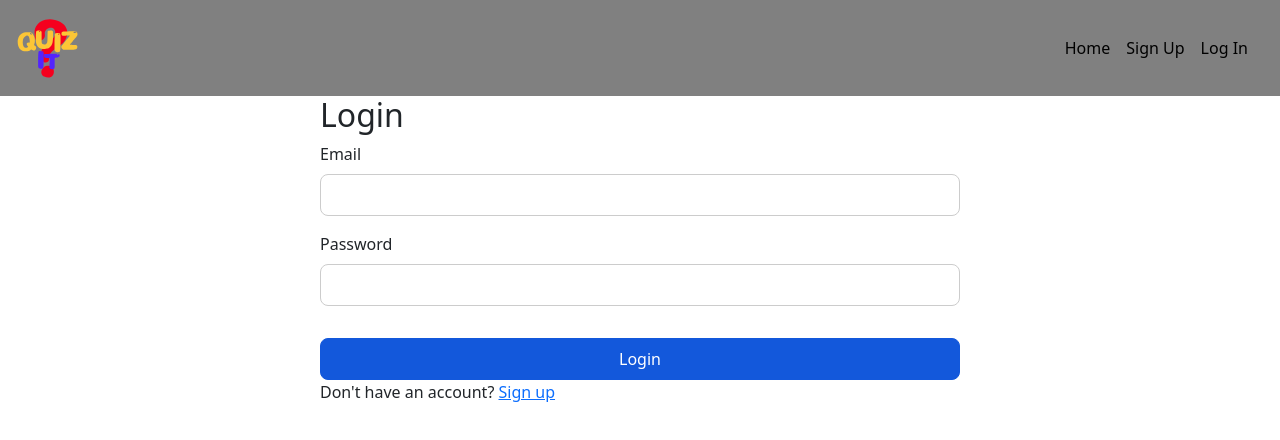
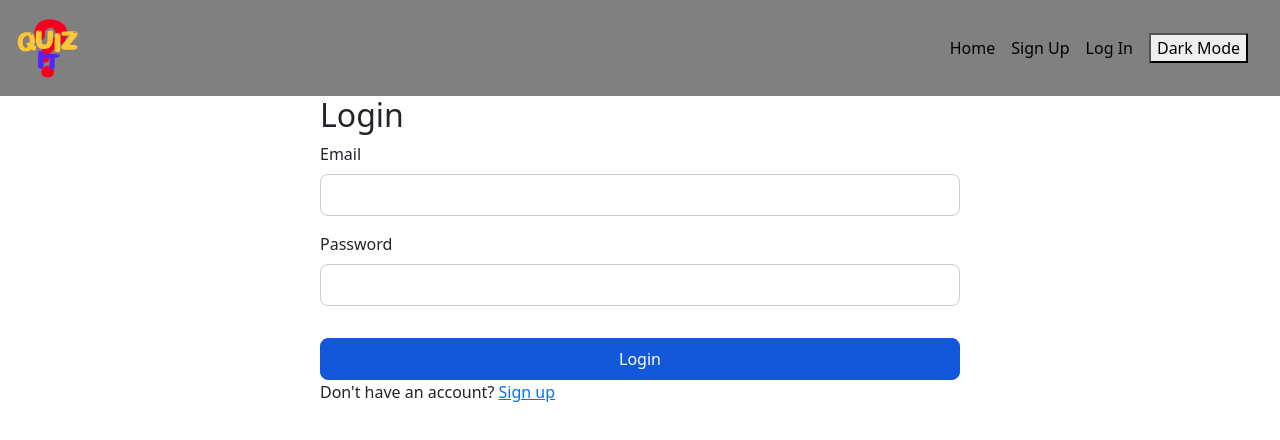
Before and after one commit to mashalnaeem/mashal-naeem-quizit, a React (Create React App) app: page /login in a window 1280 px wide. Shown: the top 440 px of the page. Built offline with nearby package versions, Linux system fonts and the light colour scheme.

Commit message:
add dark/light mode functionality to the app by using a button in the nav-bar

```diff
--- a/src/App.js
+++ b/src/App.js
@@ -34,6 +34,7 @@ function App() {
         <Header />
         <Routes>
           <Route path="/" element={<HomePage />} />
+          <Route path="/:userId/home" element={<HomePage />} />
           <Route path="/signup" element={<SignupPage />} />
           <Route path="/login" element={<LoginPage />} />
           <Route path="/:userId/profile" element={<ProfilePage handleShow={handleShow} />} />
--- a/src/components/Header/Header.js
+++ b/src/components/Header/Header.js
@@ -1,15 +1,33 @@
-import React from 'react';
+import { useState } from 'react';
 import "./Header.scss";
 import logo from "../../assets/logo/logo.svg";
 import { Link } from 'react-router-dom';
 
 function Header() {
+  const [isDarkMode, setIsDarkMode] = useState(false); // State for dark mode
+
+  const toggleDarkMode = () => {
+    // Toggle dark mode state
+    setIsDarkMode(prevMode => !prevMode);
+
+    // Apply styles based on dark mode state
+    if (!isDarkMode) {
+        // If dark mode is enabled, set background color to black and text color to white
+        document.body.style.backgroundColor = '#000000'; // Black background color
+        document.body.style.color = '#ffffff'; // White text color
+    } else {
+        // If dark mode is disabled, revert back to default styles
+        document.body.style.backgroundColor = ''; // Revert to default background color
+        document.body.style.color = ''; // Revert to default text color
+    }
+};
+
   // Check if the JWT token is present in session storage
   const isLoggedIn = sessionStorage.getItem('token') !== null;
   const userId = sessionStorage.getItem('userId')
 
   return (
-    <header className="header">
+    <header className={`header ${isDarkMode ? 'dark-mode' : ''}`}>
       {/* Logo */}
       <div className="header__logo">
         <Link to="/">
@@ -33,6 +51,11 @@ function Header() {
           {isLoggedIn && <li className="nav__item">
             <Link className="nav__link" to="/logout">Logout</Link>
           </li>}
+          <li className="nav__item">
+            <button className="nav__link" onClick={toggleDarkMode}>
+              {isDarkMode ? 'Light Mode' : 'Dark Mode'}
+            </button>
+          </li>
         </ul>
       </nav>
     </header>
--- a/src/pages/LoginPage/LoginPage.js
+++ b/src/pages/LoginPage/LoginPage.js
@@ -27,7 +27,7 @@ function LoginPage() {
       sessionStorage.setItem('userId', userId);
 
       // Redirect user to profile page
-      navigate(`/${response.data.userId}/profile`);
+      navigate(`/${response.data.userId}/home`);
 
     } catch (error) {
       setError(error.response.data.error);
```
Also changed, not shown: src/components/Header/Header.scss (line endings or trailing spaces).
